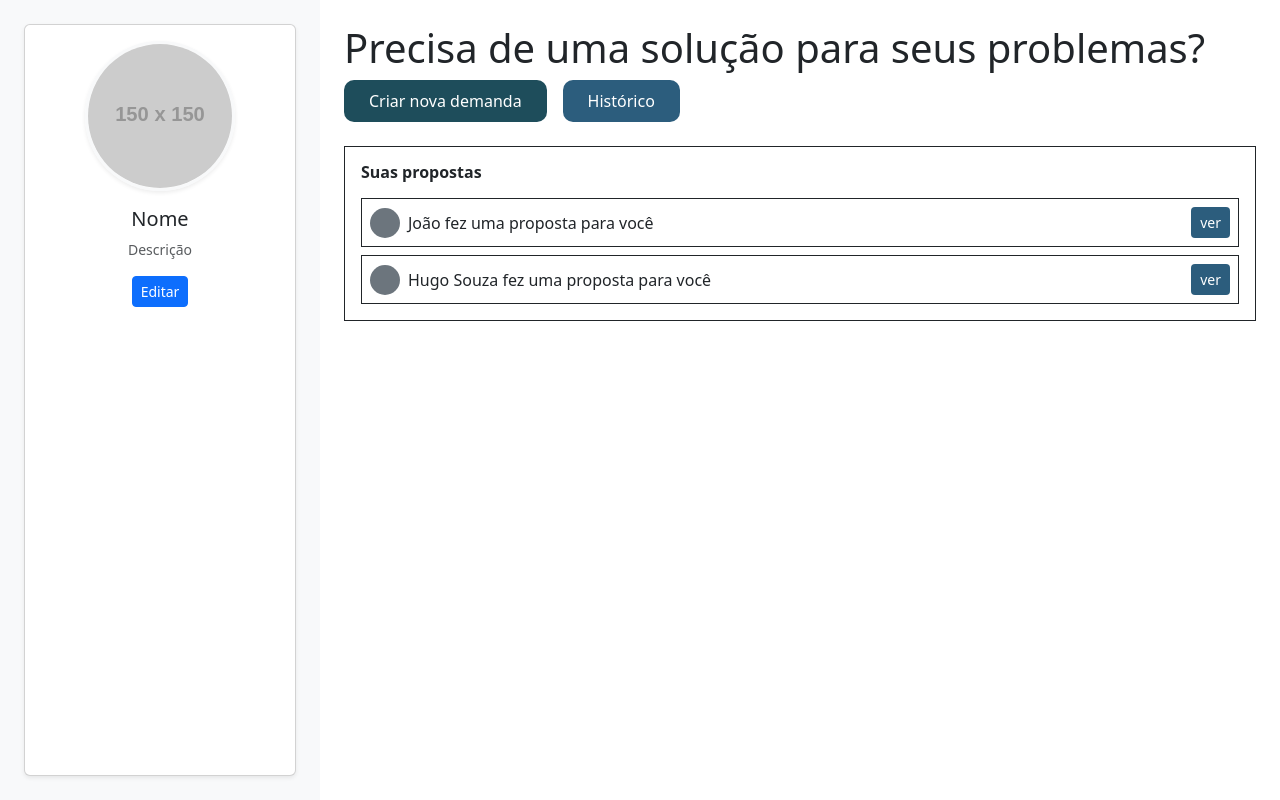
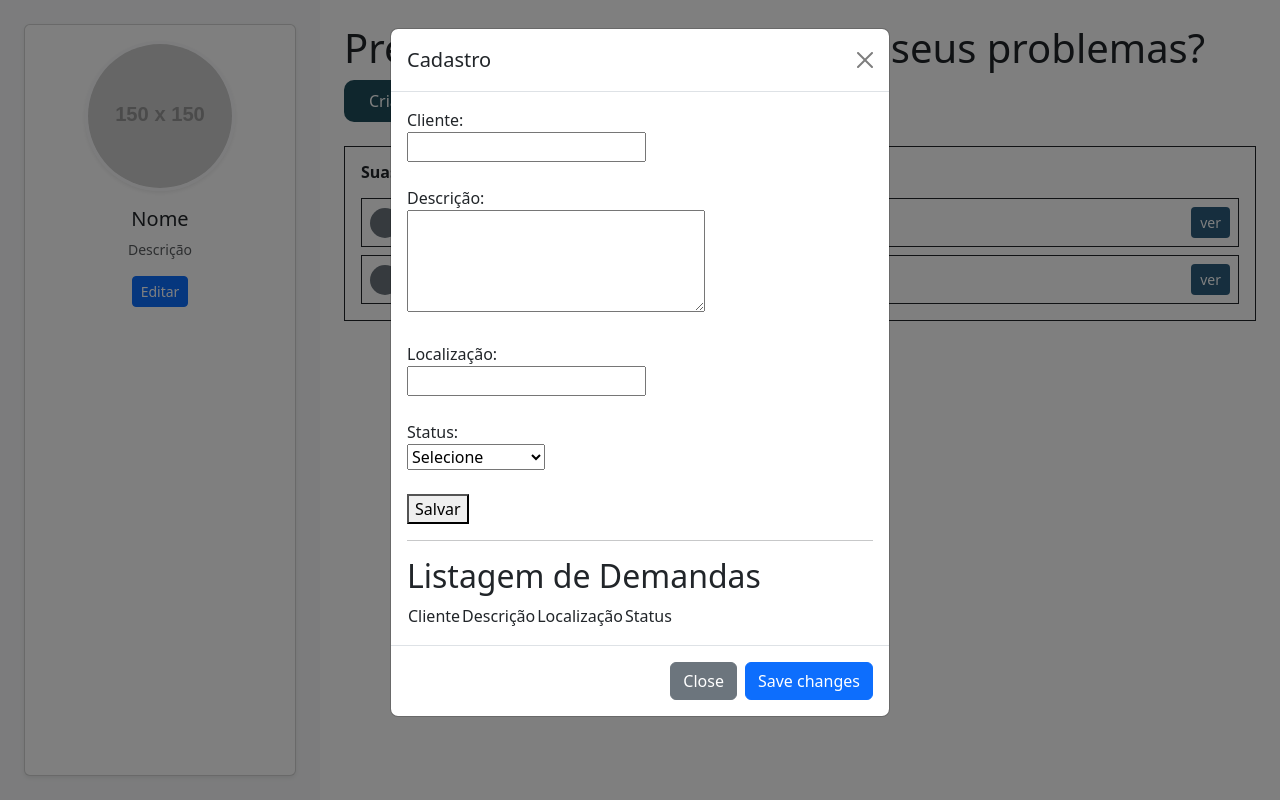
Before and after one commit to maria-gabriela18/pi-servicoja, a Next.js app: page /demanda in a window 1280 px wide. Both pictures are taken after a click on the button "Criar nova demanda". Built offline with nearby package versions, Linux system fonts and the light colour scheme.

Commit message:
Modal
Coloquei a modal

```diff
--- a/app/demanda/page.js
+++ b/app/demanda/page.js
@@ -1,3 +1,5 @@
+import Link from "next/link";
+
 export default function Demanda() {
   return (
     <div className="container-fluid">
@@ -19,8 +21,8 @@ export default function Demanda() {
               <p className="card-text text-muted small">
                 Descrição
               </p>
+              <a href="#" className="btn btn-primary btn-sm">
 
-              <a href="#" className="btn btn-primary btn-sm">
                 Editar
               </a>
 
@@ -32,7 +34,7 @@ export default function Demanda() {
         <div className="col-md-9 p-4">
           <h1>Precisa de uma solução para seus problemas?</h1>
           <div className="d-flex gap-3 mb-4">
-<button className="btn text-white px-4 py-2" style={{ backgroundColor: "#1e4d5b", borderRadius: "10px" }}>
+            <button data-bs-toggle="modal" data-bs-target="#exampleModal" className="btn text-white px-4 py-2" style={{ backgroundColor: "#1e4d5b", borderRadius: "10px" }}>
               Criar nova demanda
             </button>
             <button className="btn text-white px-4 py-2" style={{ backgroundColor: "#2c5d7d", borderRadius: "10px" }}>
@@ -68,8 +70,103 @@ Histórico
 
         </div>
       </div>
+
+
+
+
+
+
+
+      <div className="modal fade" id="exampleModal" tabIndex="-1" aria-labelledby="exampleModalLabel" aria-hidden="true">
+        <div className="modal-dialog">
+          <div className="modal-content">
+            <div className="modal-header">
+              <h1 className="modal-title fs-5" id="exampleModalLabel">Cadastro</h1>
+              <button type="button" className="btn-close" data-bs-dismiss="modal" aria-label="Close"></button>
+            </div>
+            <div className="modal-body">
+
+
+
+
+              <form>
+
+
+
+
+                <label>Cliente:</label><br />
+
+
+                <input type="text" class="inputCliente" /><br /><br />
+
+
+
+                <label>Descrição:</label><br />
+
+                <textarea class="inputDescricao" rows="4" cols="30"></textarea><br /><br />
+
+
+
+
+                <label>Localização:</label><br />
+
+                <input type="text" class="inputLocalizacao" /><br /><br />
+
+
+                <label>Status:</label><br />
+
+                <select class="inputStatus">
+
+
+                  <option value="">Selecione</option>
+
+
+                  <option value="Aberto">Aberto</option>
+                  <option value="Em andamento">Em andamento</option>
+                  <option value="Finalizado">Finalizado</option>
+                </select><br /><br />
+
+                <button type="submit">Salvar</button>
+
+              </form>
+
+              <hr />
+
+
+              <h2>Listagem de Demandas</h2>
+
+
+              <table border class="tabelaDemandas">
+
+
+
+
+                <tr>
+
+
+                  <td>Cliente</td>
+                  <td>Descrição</td>
+                  <td>Localização</td>
+                  <td>Status</td>
+
+                </tr>
+              </table>
+
+
+
+            </div>
+            <div className="modal-footer">
+              <button type="button" className="btn btn-secondary" data-bs-dismiss="modal">Close</button>
+              <button type="button" className="btn btn-primary">Save changes</button>
+            </div>
+          </div>
+        </div>
       </div>
 
+
+
+
+    </div>
 
 
 
--- a/app/layout.js
+++ b/app/layout.js
@@ -24,7 +24,7 @@ export default function RootLayout({ children }) {
       <body className={`${geistSans.variable} ${geistMono.variable}`}>
         {children}
 
-        <Script scr="https://cdn.jsdelivr.net/npm/bootstrap@5.3.8/dist/js/bootstrap.bundle.min.js" />
+        <Script src="https://cdn.jsdelivr.net/npm/bootstrap@5.3.8/dist/js/bootstrap.bundle.min.js" />
 
       </body>
     </html>
```
Lines whose indentation alone changed are shown as unchanged.
